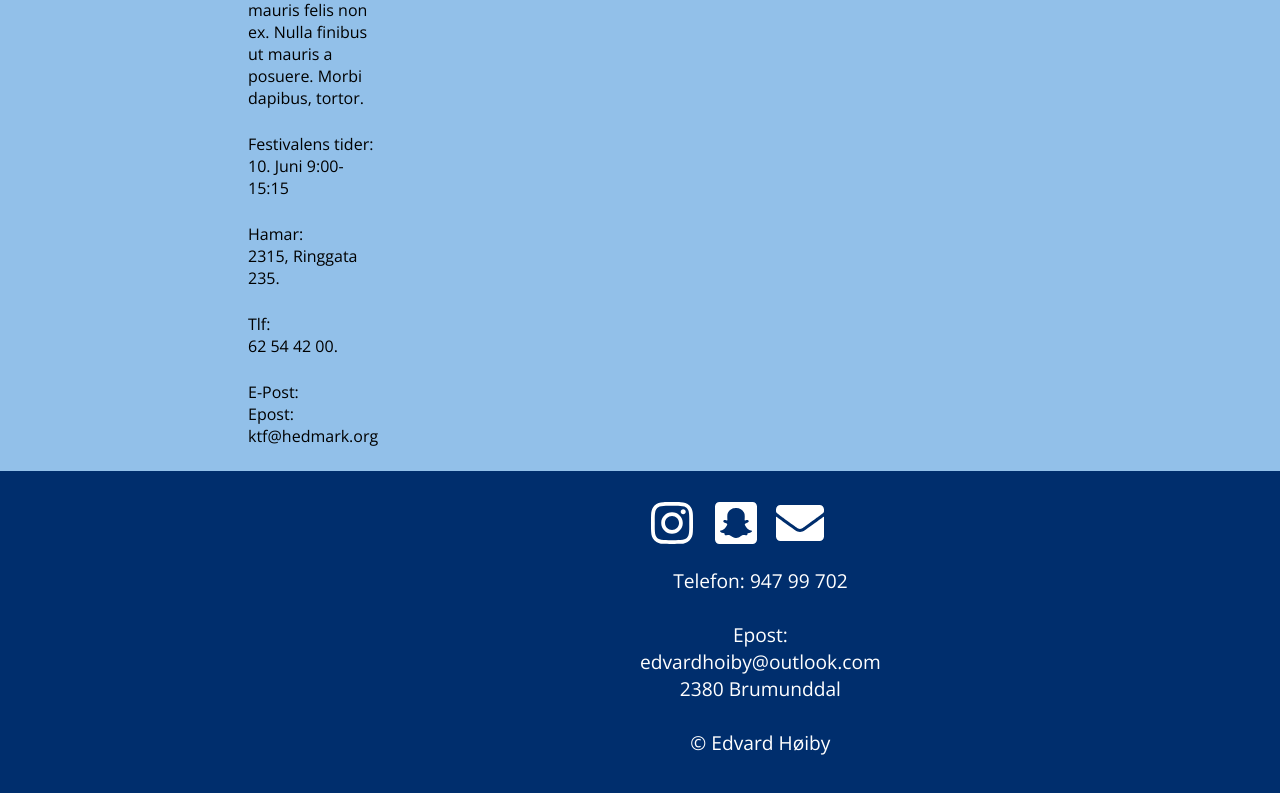
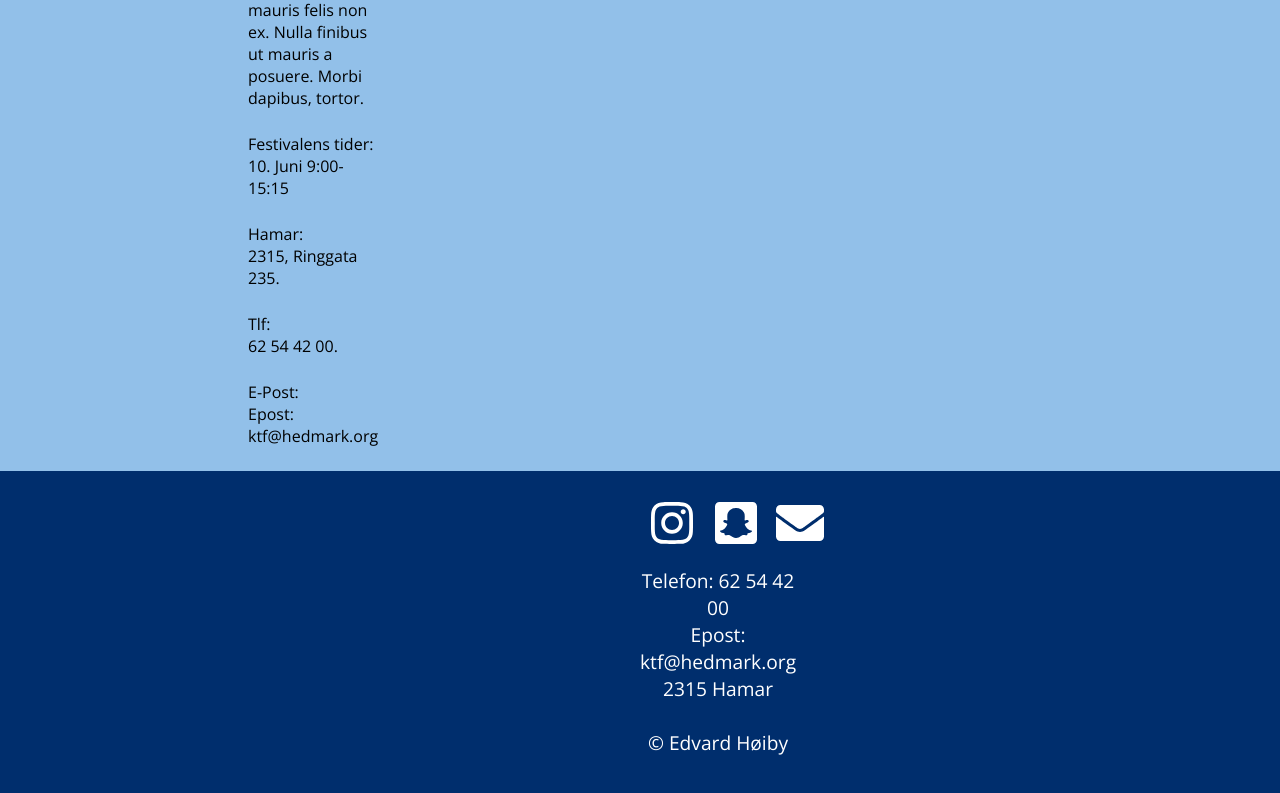
Before and after one commit to 3ddyBoi/ktf-landingsside, a React (Create React App) app: page / in a window 1280 px wide. Shown: the part 3553-4346 px from the top of the page. Built offline with nearby package versions, Linux system fonts and the light colour scheme; grey boxes are pictures that could not be loaded.

Commit message:
Fikset footer informasjon
Endret på footeren til ktf informasjon.

```diff
--- a/src/components/Footer.js
+++ b/src/components/Footer.js
@@ -6,26 +6,26 @@ function Footer() {
     return (
 <div className="Footer">
       <div className="sosiale-medier">
-        <a href="https://github.com/3ddyBoi" target="blank">
-          <Instagram className="Github-icon icon" />
+        <a href="https://www.instagram.com/ktf/" target="blank">
+          <Instagram className="icon" />
         </a>
         <a href="https://www.snapchat.com/add/ktf" target="blank">
-          <Snapchat className="Snapchat-icon icon" />
+          <Snapchat className="icon" />
         </a>
         <a href="mailto:ktf@gmail.com">
-          <Envelope className="Instagram-icon icon" />
+          <Envelope className="icon" />
         </a>
       </div>
       <div className="contact">
         <p className="phone">
-          <a href="tel:+4794799702">Telefon: 947 99 702</a>
+          <a href="tel:+62544200">Telefon: 62 54 42 00</a>
         </p>
         <p className="mail">
-          <a href="mailto:edvardhoiby@outlook.com">
-            Epost: edvardhoiby@outlook.com
+          <a href="mailto:ktf@hedmark.org">
+            Epost: ktf@hedmark.org
           </a>
         </p>
-        <p className="location">2380 Brumunddal</p>
+        <p className="location">2315 Hamar</p>
         <p className="copyright_tekst">© Edvard Høiby</p>
       </div>
     </div>
```
